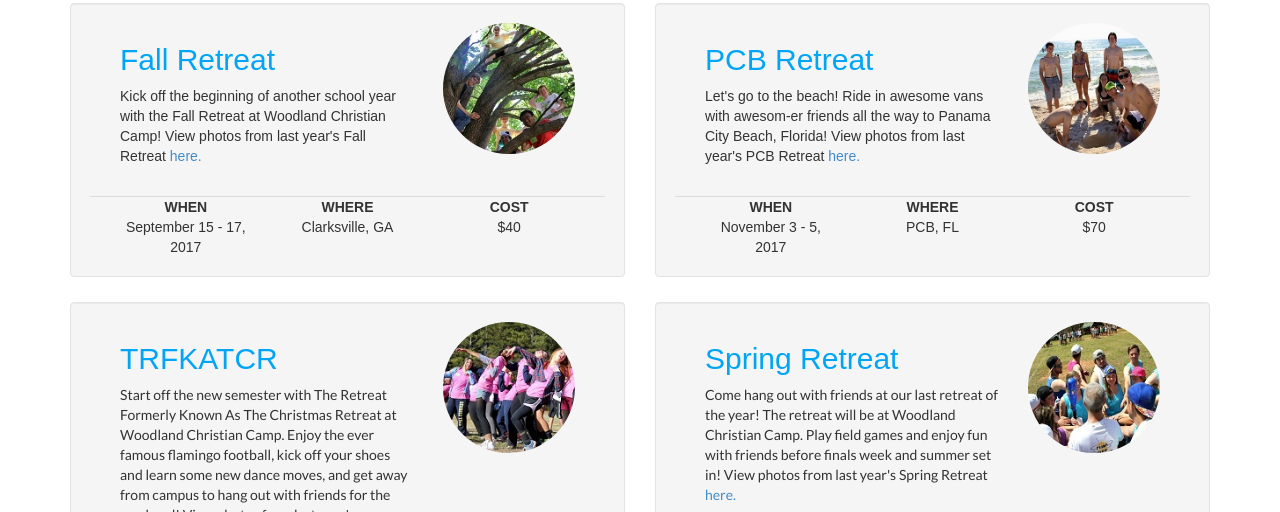
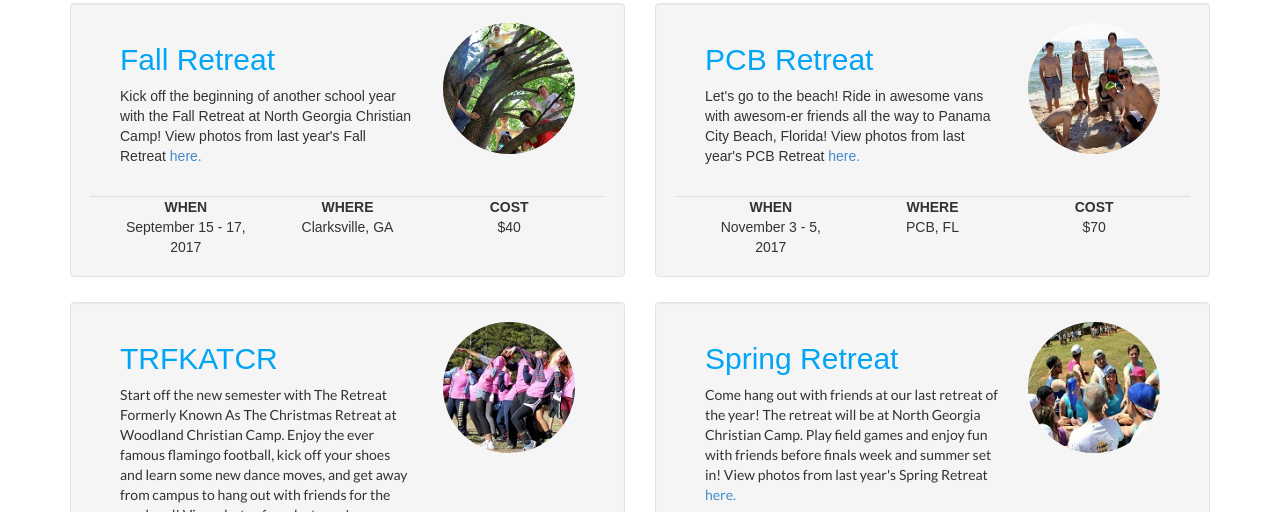
Before and after one commit to gtccf/gtccf.github.io, a Jekyll site: the page built from events/retreats/index.html, in a window 1280 px wide and 1007 px high. Shown: the part 286-798 px from the top of the window. Built offline with Jekyll 4.4.1, drawn with Linux system fonts in a browser that asks for light colours; nearby versions of some CDN libraries.

Commit message:
Update Retreats to be at N Georgia Christian Camp

```diff
--- a/events/retreats/index.html
+++ b/events/retreats/index.html
@@ -20,7 +20,7 @@ layout: default
           <div class="col-sm-12">
             <div class="col-xs-12 col-sm-8">
               <div class="blue"><h2>Fall Retreat</h2></div>
-              <p>Kick off the beginning of another school year with the Fall Retreat at Woodland Christian Camp! View photos from last year's Fall Retreat <a target="_blank" href="https://www.facebook.com/media/set/?set=a.1009386279087094.1073741868.150236321668765&type=3">here.</a></p><br>
+              <p>Kick off the beginning of another school year with the Fall Retreat at North Georgia Christian Camp! View photos from last year's Fall Retreat <a target="_blank" href="https://www.facebook.com/media/set/?set=a.1009386279087094.1073741868.150236321668765&type=3">here.</a></p><br>
             </div>
             <div class="col-xs-12 col-sm-4 text-center">
               <figure><a target="_blank" href="https://www.facebook.com/media/set/?set=a.1009386279087094.1073741868.150236321668765&type=3"><img src="{{ site.baseurl }}/photos/retreats/fallretreat.jpg" alt="" class="img-circle img-responsive"></a>
@@ -112,7 +112,7 @@ layout: default
       <div class="col-sm-12">
         <div class="col-xs-12 col-sm-8">
           <div class="blue"><h2>Spring Retreat</h2></div>
-          <p>Come hang out with friends at our last retreat of the year! The retreat will be at Woodland Christian Camp. Play field games and enjoy fun with friends before finals week and summer set in! View photos from last year's Spring Retreat <a target="_blank" href="https://www.facebook.com/media/set/?set=a.1169226173103103.1073741882.150236321668765&type=3">here.</a></p><br><br><br>
+          <p>Come hang out with friends at our last retreat of the year! The retreat will be at North Georgia Christian Camp. Play field games and enjoy fun with friends before finals week and summer set in! View photos from last year's Spring Retreat <a target="_blank" href="https://www.facebook.com/media/set/?set=a.1169226173103103.1073741882.150236321668765&type=3">here.</a></p><br><br><br>
         </div>
         <div class="col-xs-12 col-sm-4 text-center">
           <figure>
```
